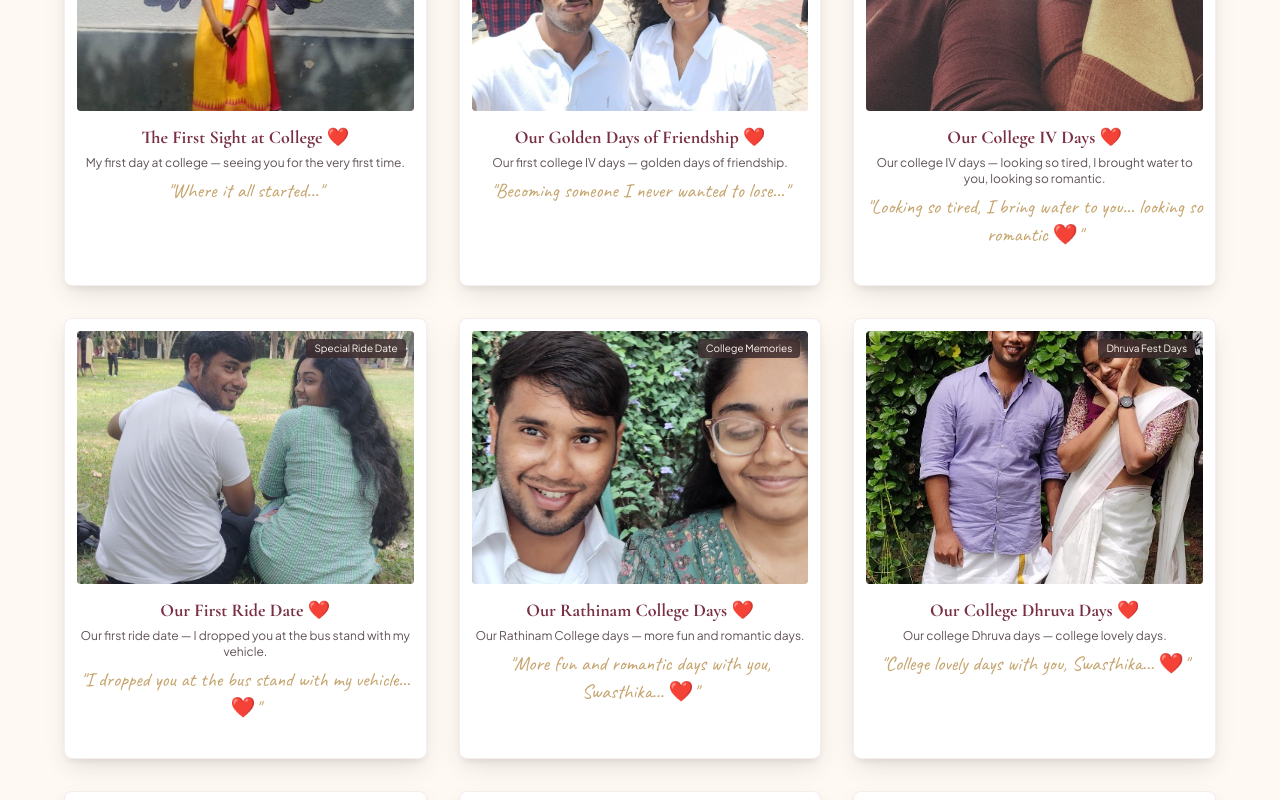
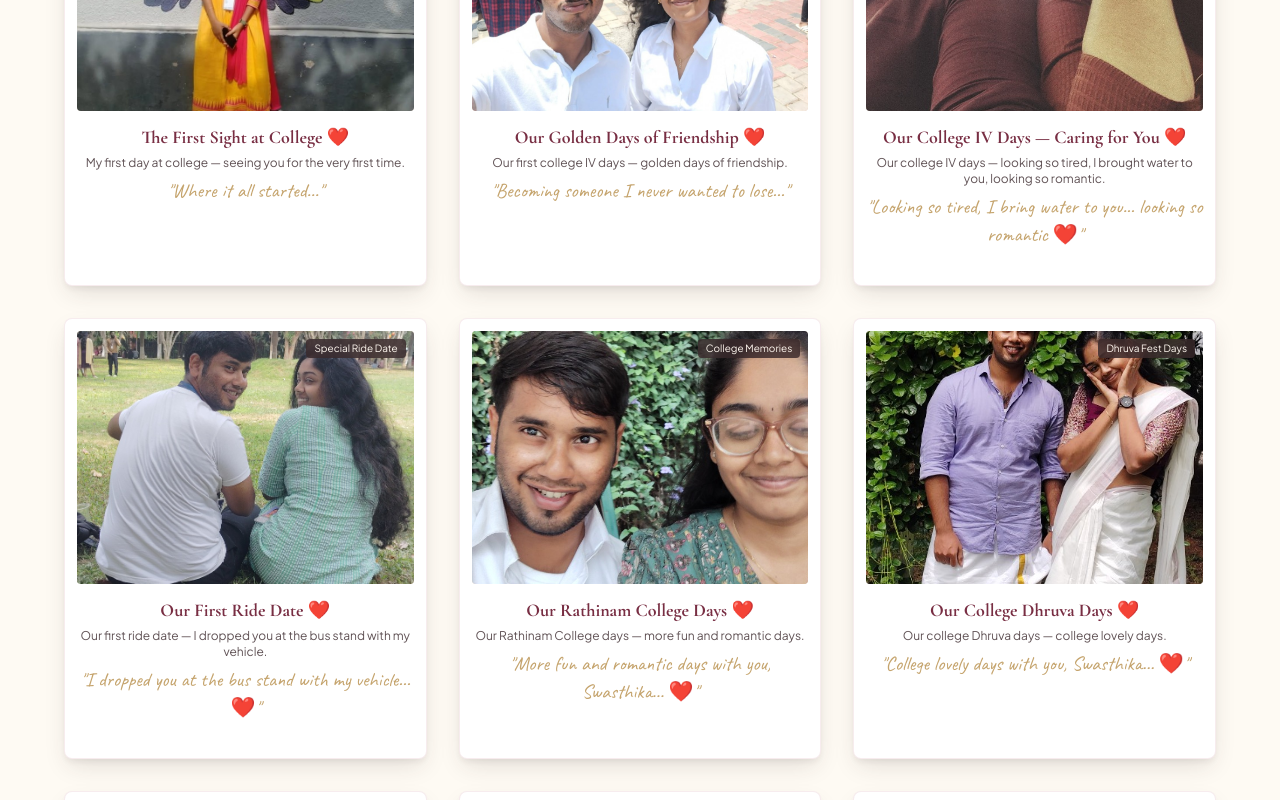
Before and after one commit to Pranesh003/anniversary_story_website, a React (Vite) app: page / in a window 1280 px wide. Shown: the part 11200-12000 px from the top of the page. Built offline with nearby package versions, Linux system fonts and the light colour scheme.

Commit message:
Fix memory titles and match exact text with correct photos

```diff
--- a/src/data/memories.ts
+++ b/src/data/memories.ts
@@ -44,7 +44,7 @@ export const MEMORIES: MemoryItem[] = [
   },
   {
     id: 'm1i',
-    title: 'Our College IV Days ❤️',
+    title: 'Our College IV Days — Caring for You ❤️',
     date: 'College IV Trip',
     category: 'support',
     imageUrl: '/images/college-iv-water-care.jpg?v=1',
@@ -121,7 +121,7 @@ export const MEMORIES: MemoryItem[] = [
   },
   {
     id: 'm2',
-    title: 'The Day I Proposed to Her ❤️',
+    title: 'On This Day I Proposed to Her ❤️',
     date: 'September 26, 2024',
     category: 'college',
     imageUrl: '/images/rotaract-memory-v10.jpg',
```
